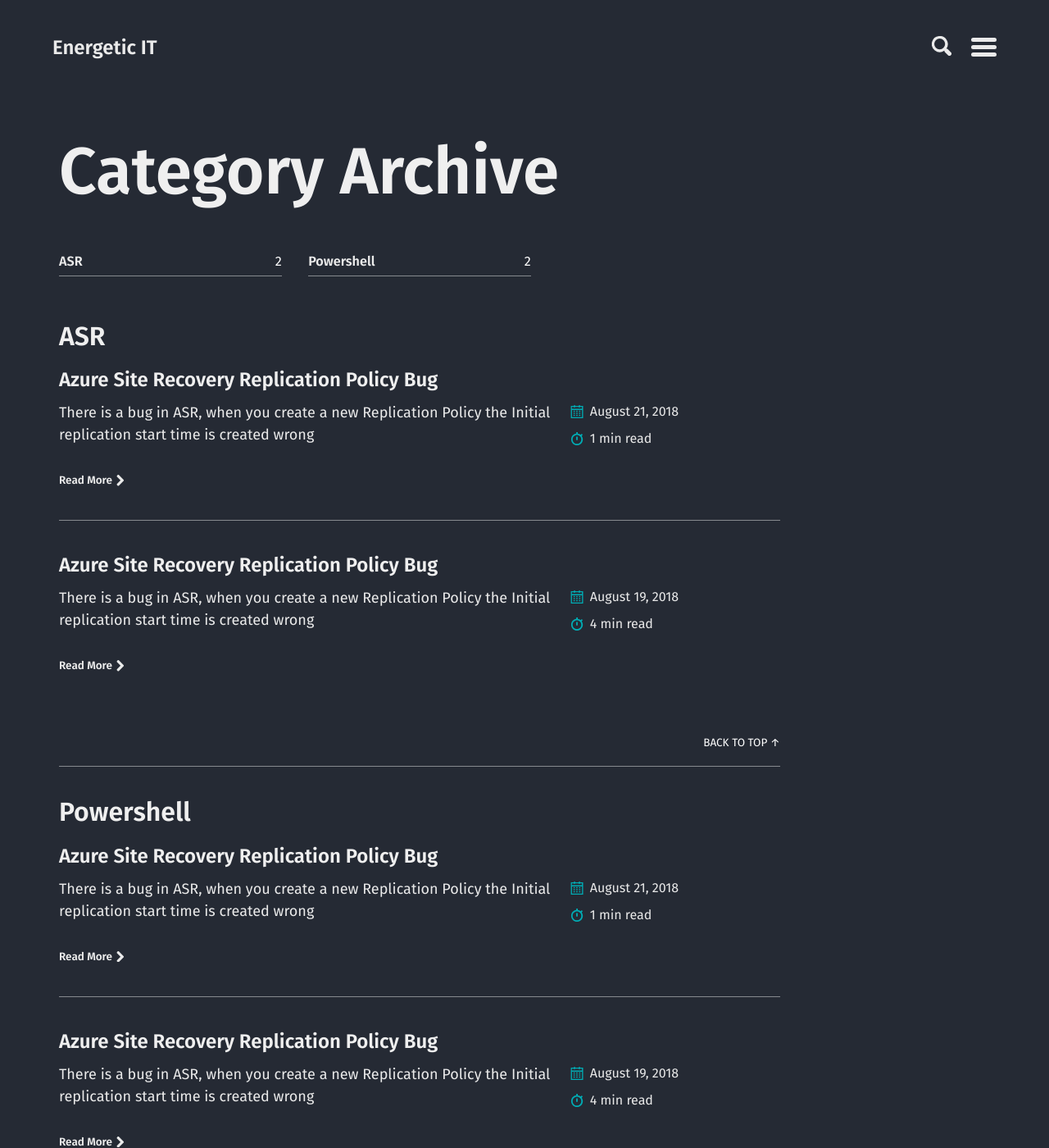
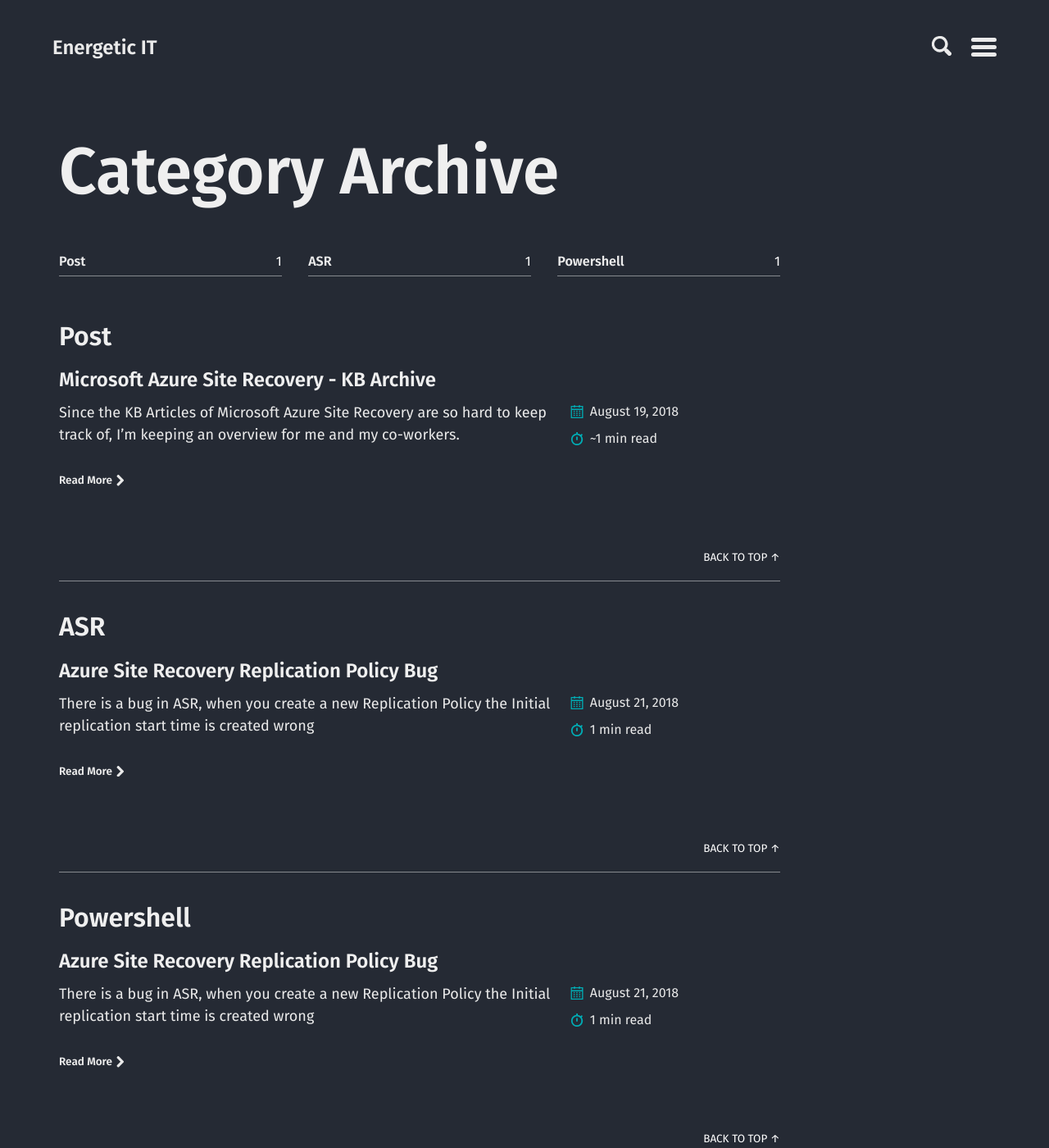
Before and after one commit to energetic-it/energetic-it.github.io, a Jekyll site: the page built from categories.md, in a window 1280 px wide and 1400 px high. Shown: the whole window at 82% size. Built offline with Jekyll 4.4.1, drawn with Linux system fonts in a browser that asks for light colours; some of the changed lines change nothing that is shown.

Commit message:
changed to normal

````diff
--- a/_posts/2018-08-19-microsoft-azure-site-recovery-kb-archive.md
+++ b/_posts/2018-08-19-microsoft-azure-site-recovery-kb-archive.md
@@ -1,200 +1,40 @@
 ---
-title: "Azure Site Recovery Replication Policy Bug"
-excerpt: "There is a bug in ASR, when you create a new Replication Policy the Initial replication start time is created wrong"
-comments: true
+title: "Microsoft Azure Site Recovery - KB Archive"
+excerpt: "Since the KB Articles of Microsoft Azure Site Recovery are so hard to keep track of, I'm keeping an overview for me and my co-workers."
 categories:
-  - ASR
-  - Powershell
+  - Post
 tags:
   - ASR
+  - SystemCenter
   - Azure
-  - Powershell
-last_modified_at: 2018-08-20T20:00:16-05:00
+last_modified_at: 2018-08-19T16:26:16-05:00
 ---
 
-At work we use [Azure Site Recovery](https://docs.microsoft.com/en-us/azure/site-recovery/site-recovery-overview) (ASR) for a while now. We use it primarily to synchronize the VM's between datacenters and use ASR for the orchestration.
+# Microsoft Azure Site Recovery - KB Archive
 
-![arch-onprem-onprem](/assets/images/arch-onprem-onprem.png)
-[Image source](https://docs.microsoft.com/en-us/azure/site-recovery/hyper-v-vmm-architecture)
+Since the KB Articles of Microsoft Azure Site Recovery are so hard to keep track of, I'm keeping an overview for me and my co-workers.
 
-Not that long ago I rebuild our test ASR environment after some updates and came across a weird issue.
+>_Update: Microsoft is finally using an easier website to keep track of changes:
+https://azure.microsoft.com/en-us/updates/site-recovery-rollup-27
+You can add a new number at the end to see if a new one came out :)_
+>
+>_Updated : 9 August 2018_
 
-After creating a new replication policy, __nothing__ worked anymore. At first I figured it was due to the update of the agents on the System Center Virtual Machine Manager (SCVMM) servers.
+__Note: When you install: Update Rollup 5 for System Center 2016 Virtual Machine Manager, the ASR client needs to be upgraded to version 5.1.3100 or later. Older versions are not supported!__
 
-In comes `Powershell` to the rescue :)
+- To upgrade DRA, follow these steps:
+- Uninstall the existing version of DRA.
+- Install Update Rollup 5 (this update).
+- Install version 5.1.3100 or a later version of DRA.
 
-## TL;DR
+[Google Search](https://www.google.com/search?q=Update+Rollup+*+for+Azure+Site+Recovery+site:https://support.microsoft.com/en-us/help&lr=&hl=en&source=lnt&tbs=sbd:1,qdr:y&sa=X&ved=0ahUKEwiT7fKn9qrbAhVRr6QKHeXNCc0QpwUIIA&biw=1920&bih=974)
 
-- This issue is as of this date still unresolved by Microsoft.
-- When a new Replication Policy is created (through the portal), the Initial replication start time is created wrong.
-- As far as I know the only way to fix this, is to create the replication policy through `Powershell`.
-- __The impact__ is that the Replication Policy breaks everything if the initial time to synchronize isn't correct.
-  - It won't synchronize and it will give errors that don't point towards the replication policy.
-  - VM's will not replicate, ASR will not work.
+# Microsoft Azure Site Recovery Updates
 
-## The Setup
-
-I'll go into the details and show you the screenshots on how to create a replication policy.
-
-> Note: You don't need to have anything connected to the recovery vault.
-> Create a new Azure subscription and a Recovery Vault and click along with the instructions below.
-
-| ||
-:-------------------------:|:-------------------------:
-![asr-recovery-services](/assets/images/asr-recovery-services.png) | ![asr-vault](/assets/images/asr-vault.png)
-
-Find the Recovery Services Vault, and click on it.
-
-| ||
-:-------------------------:|:-------------------------:
-![asr-vault-manage](/assets/images/asr-vault-manage.png) | ![asr-vault-manage-replication-policy](/assets/images/asr-vault-manage-replication-policy.png)
-
-Go down to __Manage__ and select _Site Recovery Infrastructure_ scroll down to __For System Center VMM__ and select the Replication Policies
-
-| ||
-:-------------------------:|:-------------------------:
-![asr-vault-manage-replication-policy-add](/assets/images/asr-vault-manage-replication-policy-add.png) | ![asr-vault-manage-replication-policy-create-1](/assets/images/asr-vault-manage-replication-policy-create-1.png)
-
-Create a new Replication Policy and select Hyper-V as a source and target.
-
-| ||
-:-------------------------:|:-------------------------:
-![asr-vault-manage-replication-policy-create-2.png](/assets/images/asr-vault-manage-replication-policy-create-2.png) |
-
-Choose for the Initial replication start time something else then Immediately or 07:45PM.
-Keep the rest default values (or not, doesn't really matter).
-
-## Result
-
-Once the replication policy has been created, and you click back into the newly created policy, it shows 07:45 PM. Even though in this example we put in 10:00PM.
-![asr-vault-manage-replication-policy-init-time.png](/assets/images/asr-vault-manage-replication-policy-init-time.png)
-
-Looking at it with `Powershell` we see the following:
-
-```powershell
-# Get all the policies
-Get-AzureRmRecoveryServicesAsrPolicy  | Select-Object Name -ExpandProperty ReplicationProviderSettings
-
-```
-
-![asr-powershell-policy-initialtime](/assets/images/asr-powershell-policy-initialtime.png)
-
-The time is set to something, except the time what we want.
-
-I tested these replication policies and when in use the VM do __not__ replicate from one Hyper-V Host to the other Hyper-V Host.
-
-## The Solution
-
-The only way I found on how to fix this, is to create a Replication Policy through `Powershell`.
-At the bottom of the blog you can see the script I used.
-
-The thing that took me a little bit was to find out how to use the ReplicationStartTime.
-When you check out the [docs page](https://docs.microsoft.com/en-us/powershell/module/azurerm.recoveryservices.siterecovery/new-azurermrecoveryservicesasrpolicy) it will tell you this:
-
-### -ReplicationStartTime
-
-Specifies the replication start time.
-It must be no later than 24-hours from the start of the job.
-
-```yaml
-Type: [System.TimeSpan]
-Parameter Sets: HyperVToAzure, EnterpriseToEnterprise
-Aliases:
-
-Required: False
-Position: Named
-Default value: None
-Accept pipeline input: False
-Accept wildcard characters: False
-```
-
-Some searching around I found the `New-TimeSpan` with an Output of `System.TimeSpan`
-
-This resulted in the following splat:
-
-```powershell
-$NamePolicy = Read-Host -Prompt 'Give the name of the new policy'
-
-$Time = New-TimeSpan -Hour 22 -Minute 00
-$PolicySplat = @{
-    VmmToVmm                        = $true
-    ReplicationProvider             = 'HyperVReplica2012R2'
-    Name                            = $NamePolicy
-    ReplicationFrequencyInSeconds   = '900'
-    NumberOfRecoveryPointsToRetain  = '1'
-    ApplicationConsistentSnapshotFrequencyInHours = '1'
-    Authentication                  = 'Certificate'
-    ReplicationPort                 = '8083'
-    Compression                     = 'Enable'
-    ReplicaDeletion                 = 'Required'
-    ReplicationMethod               = 'Online'
-    ReplicationStartTime            = $Time
-}
-
-New-AzureRmRecoveryServicesAsrPolicy @PolicySplat
-```
-
-Looking at both of the created Replication Policies, you can see clearly the differences.
-
-![asr-powershell-policy-result](/assets/images/asr-powershell-policy-result.png)
-
-## The Script
-
-> Note: don't forget to update the `Azure.RM modules`, this bit me in the beginning, my old scripts did not work anymore because of some changes.
-
-```powershell
-#Requires -Modules AzureRM.profile, AzureRM.RecoveryServices, AzureRM.RecoveryServices.SiteRecovery
-
-# Update the modules to the latest version
-Update-Module AzureRM.profile, AzureRM.RecoveryServices, AzureRM.RecoveryServices.SiteRecovery -Force
-
-# Load the modules
-Import-Module AzureRM.profile, AzureRM.RecoveryServices, AzureRM.RecoveryServices.SiteRecovery
-
-# Login to Azure
-Connect-AzureRmAccount
-
-# Select an Azure Subscription
-$SubscriptionID =  (Get-AzureRmSubscription | Select-Object Name, SubscriptionID | Out-GridView -PassThru).SubscriptionID
-Select-AzureRmSubscription -SubscriptionId $SubscriptionID
-
-# Give the ASR Vault name and the Resource Group Name of the Vault
-$SiteRecovery = "Test-Vault"
-$RGSiteRecovery = "Test-Vault"
-
-# Store the vault settings in the variable
-$vault = Get-AzureRmRecoveryServicesVault -Name $SiteRecovery -ResourceGroupName $RGSiteRecovery
-
-# Creating a temp directory to store the VaultSettingsFile
-$tempFileName = "c:\data\"
-$FilePath = Get-AzureRmRecoveryServicesVaultSettingsFile -Vault $vault -Path $tempFileName | Where-Object -Property FilePath
-
-# Importing the vault settingFile
-Import-AzureRmRecoveryServicesAsrVaultSettingsFile -Path $FilePath.FilePath
-
-# Get all the policies
-Get-AzureRmRecoveryServicesAsrPolicy  | Select-Object Name -ExpandProperty ReplicationProviderSettings
-
-# Create a new one
-$NamePolicy = Read-Host -Prompt 'Give the name of the new policy'
-
-$Time = New-TimeSpan -Hour 22 -Minute 00
-$PolicySplat = @{
-    VmmToVmm                        = $true
-    ReplicationProvider             = 'HyperVReplica2012R2'
-    Name                            = $NamePolicy
-    ReplicationFrequencyInSeconds   = '900'
-    NumberOfRecoveryPointsToRetain  = '1'
-    ApplicationConsistentSnapshotFrequencyInHours = '1'
-    Authentication                  = 'Certificate'
-    ReplicationPort                 = '8083'
-    Compression                     = 'Enable'
-    ReplicaDeletion                 = 'Required'
-    ReplicationMethod               = 'Online'
-    ReplicationStartTime            = $Time
-}
-
-New-AzureRmRecoveryServicesAsrPolicy @PolicySplat
-```
-
-Hopefully this helps someone or creates enough awareness that Microsoft will fix it.
+- [Update Rollup 27 for Azure Site Recovery (version 5.1.3550.0)](https://support.microsoft.com/en-us/help/4055712/update-rollup-27-for-azure-site-recovery)
+- [Update Rollup 26 for Azure Site Recovery (version 5.1.3400.0)](https://support.microsoft.com/en-us/help/4344054/update-rollup-26-for-azure-site-recovery)
+- [Update Rollup 25 for Azure Site Recovery (version 5.1.3300.0)](https://support.microsoft.com/en-us/help/4278275/update-rollup-25-for-azure-site-recovery)
+- (what happend to 24?)
+- [Update Rollup 23 for Azure Site Recovery (version 5.1.3100.0)](https://support.microsoft.com/en-us/help/4091311/update-rollup-23-for-azure-site-recovery)
+- [Update Rollup 22 for Azure Site Recovery (version 5.1.2900.0)](https://support.microsoft.com/en-us/help/4072852/update-rollup-22-for-azure-site-recovery)
+- [Update Rollup 21 for Azure Site Recovery (version 5.1.2700.1)](https://support.microsoft.com/en-us/help/4051380/update-rollup-21-for-azure-site-recovery)
````
